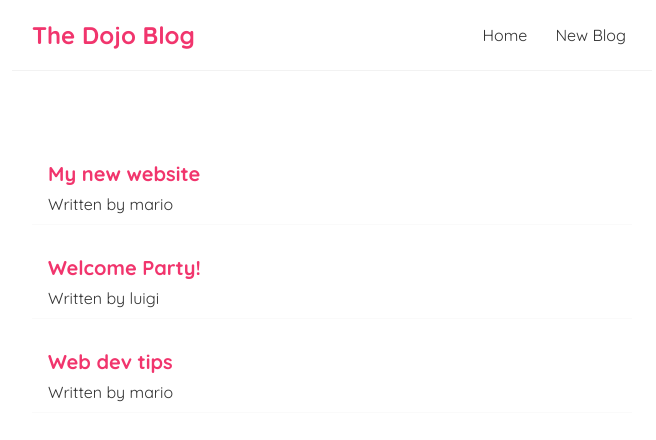
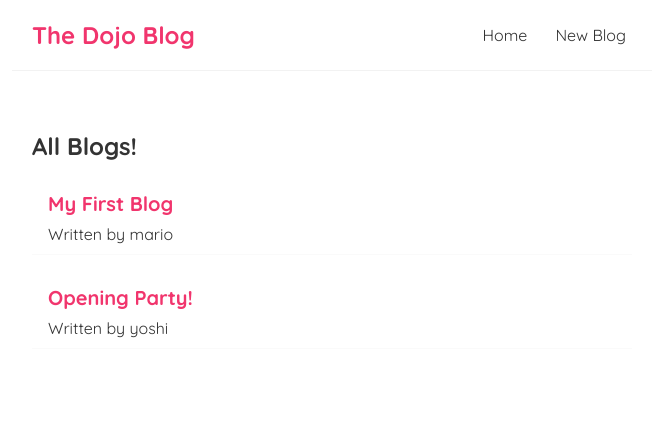
Before and after one commit to bmagdalenaa/dojo-blog, a React (Create React App) app: page / in a window 1280 px wide. Shown: the top 440 px of the page, without its empty margins (308-964 px from the left). Built offline with nearby package versions, Linux system fonts and the light colour scheme; data requests are answered from the project's data file.

Commit message:
New files

```diff
--- /dev/null
+++ b/data/db.json
@@ -0,0 +1,16 @@
+{
+    "blogs": [
+        {
+            "title": "My First Blog",
+            "body": "Why do we use it?\nIt is a long established fact that a reader will be distracted.",
+            "author": "mario",
+            "id": "1"
+        },
+        {
+            "title": "Opening Party!",
+            "body": "Why do we use it?\nIt is a long established fact that a reader will be distracted.",
+            "author": "yoshi",
+            "id": "2"
+        }
+    ]
+}
--- a/src/App.js
+++ b/src/App.js
@@ -1,15 +1,31 @@
 //import './App.css';
+
 import Navbar from './Navbar';
 import Home from './Home';
+import { BrowserRouter as Router, Route, Switch } from 'react-router-dom';
+import Create from './Create';
+import BlogDetails from './BlogDetails';
 
-function App() { //this is root component of the application and the first component that gets rendered to the dom, it sits at the very top of the application
+function App() {
   return (
-    <div className="App">
-      <Navbar /> {/* Navbar from the import at the top of the file */}
-      <div className="content">
-        <Home />
+    <Router>
+      <div className="App">
+        <Navbar />
+        <div className="content">
+          <Switch>
+            <Route exact path="/">
+              <Home />
+            </Route>
+            <Route path="/create">
+              <Create />
+            </Route>
+            <Route path="/blogs/:id">
+              <BlogDetails />
+            </Route>
+          </Switch>
+        </div>
       </div>
-    </div>
+    </Router>
   );
 }
 
--- /dev/null
+++ b/src/BlogDetails.js
@@ -0,0 +1,24 @@
+import {useParams} from "react-router-dom";
+import useFetch from './useFetch';
+
+const BlogDetails = () => {
+const { id } = useParams();
+const { data: blog, error, isPending} = useFetch('http://localhost:8000/blogs/' + id );
+
+    return (
+        <div className="blog-details">
+            {/* <h2>Blog Details - {id}</h2> */}
+            {isPending && <div>Loading...</div>}
+            { error && <div> {error} </div>}
+            { blog &&(
+                <article>
+                    <h2>{blog.title}</h2>
+                    <p>Written by {blog.author}</p>
+                    <div>{blog.body}</div>
+                </article>
+            )}
+        </div>
+    );
+}
+
+export default BlogDetails;
--- a/src/BlogList.js
+++ b/src/BlogList.js
@@ -1,4 +1,6 @@
-const BlogList = ({blogs,title}) => {
+import {Link} from "react-router-dom";
+
+const BlogList = ({blogs, title}) => {
 
 // This can be done in shorter form as above.
 // const BlogList = (props) => {
@@ -8,10 +10,14 @@ const BlogList = ({blogs,title}) => {
 
     return (
         <div className="blog-list">
+            <h2>{title}</h2>
             { blogs.map((blog) =>(
                 <div className="blog-preview" key ={blog.id}>
+                    <Link to={`/blogs/${blog.id}`}>
                     <h2>{blog.title}</h2>
                     <p>Written by {blog.author}</p>
+                     {/* <button onClick={() => handleDelete(blog.id)}>Delete blog</button> anonymous function */}
+                    </Link>
                 </div>
             ))}
         </div>
--- /dev/null
+++ b/src/Create.js
@@ -0,0 +1,9 @@
+const Create = () => {
+    return(
+        <div className="create">
+            <h2>Add a New Blog</h2>
+        </div>
+    );
+}
+
+export default Create;
--- a/src/Home.js
+++ b/src/Home.js
@@ -1,16 +1,17 @@
-import { useState } from 'react';
+import { useEffect, useState } from 'react';
 import BlogList from './BlogList';
+import useFetch from './useFetch';
 
 const Home = () => { // Home is the parent component for props
-    const [blogs, setBlogs] = useState([
-        { title: 'My new website', body: 'lorem ipsum something', author: 'mario', id: 1},
-        { title: 'Welcome Party!', body: 'ipsum cool', author: 'luigi', id: 2},
-        { title: 'Web dev tips', body: 'lorem something', author: 'mario', id: 3}
-]);
+    const{data: blogs, isPending, error} = useFetch('http://localhost:8000/blogs');
 
     return (
         <div className="home">
-             <BlogList blogs ={blogs} /> {/*This is the Child component for props*/}
+            {error && <div>{error}</div>}
+            {/* if pending is true, show a loading message */}
+            {isPending && <div>Loading...</div>}
+            {blogs && <BlogList blogs ={blogs} title="All Blogs!"/>} {/*This is the Child component for props*/}
+            {/* the line above will check the condition on the left side frist before moving to the right side of the condition. IF it does not happen, it will not execute the right side. */}
         </div>
     );
 }
@@ -62,7 +63,7 @@ export default Home;
 //         </div>
 //     );
 
-// Example 3
+// Example 3 -- setting array of blogs
 // const Home = () => {
 //     const [blogs, setBlogs] = useState([
 //         { title: 'My new website', body: 'lorem ipsum something', author: 'mario', id: 1},
@@ -81,3 +82,102 @@ export default Home;
 //         </div>
 //     );
 // }
+
+// example 4
+// const Home = () => { // Home is the parent component for props
+//     const [blogs, setBlogs] = useState([
+//         { title: 'My new website', body: 'lorem ipsum something', author: 'mario', id: 1},
+//         { title: 'Welcome Party!', body: 'ipsum cool', author: 'luigi', id: 2},
+//         { title: 'Web dev tips', body: 'lorem something', author: 'mario', id: 3}
+// ]);
+
+// const handleDelete = (id) => {
+
+//     return (
+//         <div className="home">
+//              <BlogList blogs ={blogs} title="All Blogs!" /> {/*This is the Child component for props*/}
+//              <BlogList blogs ={blogs.filter((blog) =>blog.author === 'mario' )} title="Mario's Blogs" />
+//         </div>
+//     );
+// }
+
+// Example 5   - delete with interactive button
+// const handleDelete = (id) => {
+//     const newBlogs =  blogs.filter(blog => blog.id !== id);
+//     setBlogs(newBlogs);
+// }
+
+//     return (
+//         <div className="home">
+//              <BlogList blogs ={blogs} title="All Blogs!"  handleDelete= {handleDelete} /> {/*This is the Child component for props*/}
+//         </div>
+//     );
+// }
+
+// from BlogList.js
+// const BlogList = ({blogs, title, handleDelete}) => {
+//         return (
+//             <div className="blog-list">
+//                 <h2>{title}</h2>
+//                 { blogs.map((blog) =>(
+//                     <div className="blog-preview" key ={blog.id}>
+//                         <h2>{blog.title}</h2>
+//                         <p>Written by {blog.author}</p>
+//                          <button onClick={() => handleDelete(blog.id)}>Delete blog</button> {/*anonymous function */}
+//                     </div>
+//                 ))}
+//             </div>
+//         );
+//     }
+
+// Example 6: hooks
+
+// onst [name, setName] = useState('mario');
+
+// const handleDelete = (id) => {
+//     const newBlogs =  blogs.filter(blog => blog.id !== id);
+//     setBlogs(newBlogs);
+// }
+
+// // Hook
+// useEffect(() => {// This will run every time there is  re-render when the page loads and when there are changes.
+//     console.log('Use effect run')
+//     console.log(blogs);
+//     console.log(name);
+//     },[name]); //using square brackets ensure that the useEffect hook only happens after the first initial render. When the state changes, it wont run it again.
+
+//     return (
+//         <div className="home">
+//              <BlogList blogs ={blogs} title="All Blogs!"  handleDelete= {handleDelete} /> {/*This is the Child component for props*/}
+//             <button onClick={() => setName('Luigi')}>Change name</button>
+//             <p>{name}</p>
+//         </div>
+//     );
+// }
+// Example 7 -- loading Message
+// first make the variable
+// const [isPending, setIsPending] = useState(true);
+
+// second: add it
+// return (
+//     <div className="home">
+//         {/* if pending is true, show a loading message */}
+//         {isPending && <div>Loading...</div>}
+//         {blogs && <BlogList blogs ={blogs} title="All Blogs!"/>} {/*This is the Child component for props*/}
+//         {/* the line above will check the condition on the left side frist before moving to the right side of the condition. IF it does not happen, it will not execute the right side. */}
+
+//     </div>
+// );
+
+// third: set it
+// useEffect(() => {// This will run every time there is  re-render when the page loads and when there are changes.
+//     fetch('http://localhost:8000/blogs')
+//     .then(res =>{ // responce object to get json.
+//         return res.json(); // passes json to a javascript for us.
+//     })
+//     .then(data => { // takes in the actual data.
+//         console.log(data);
+//         setBlogs(data);
+//         setIsPending(false); // changes
+//     })
+//     }, []);
--- a/src/Navbar.js
+++ b/src/Navbar.js
@@ -1,4 +1,5 @@
 // components are functions that returns a jsx template and then that function is exported at the bottom of the file.
+import {Link} from 'react-router-dom';
 
 // using a snippet to create a functional component  - use sfc + tab to create a stateless functional component
 const Navbar = () => {
@@ -6,7 +7,6 @@ const Navbar = () => {
         <nav className="navbar">
             <h1>The Dojo Blog</h1>
             <div className="links">
-                <a href="/">Home</a>
                  {/* For styling directly on file
                  <a href="/create" style={{
                     // First set of curly brackets are a dynamic value and second is the js object
@@ -15,7 +15,8 @@ const Navbar = () => {
                     backgroundColor: '#f1356d',
                     borderRadius:'8px'
                  }}>New Blog</a> */}
-                 <a href="/create">New Blog</a>
+                <Link to="/">Home</Link>
+                <Link to="/create">New Blog</Link>
             </div>
         </nav>
     );
--- a/src/index.css
+++ b/src/index.css
@@ -49,3 +49,6 @@
   color: #f1356d;
   margin-bottom: 8px;
 }
+.blog-preview a{
+  text-decoration: none;
+}
--- /dev/null
+++ b/src/useFetch.js
@@ -0,0 +1,42 @@
+import{useState, useEffect} from 'react';
+
+// Creating custom hooks
+const useFetch = (url) => {
+    const [data, setData] = useState(null);
+    const [isPending, setIsPending] = useState(true);
+    const [error, setError] = useState(null);
+
+    // Hook
+    useEffect(() => {// This will run every time there is  re-render when the page loads and when there are changes.
+         const abortCont = new AbortController();
+
+        setTimeout(() =>  {// Sets a timer
+            fetch(url, {signal: abortCont.signal})
+                .then(res => { // responce object to get json.
+                    if(!res.ok){
+                        throw Error('Could not fetch the data for that resource.');
+                    }
+                    return res.json(); // passes json to a javascript for us.
+                })
+                .then(data => { // takes in the actual data.
+                    setData(data);
+                    setIsPending(false);
+                    setError(null);
+                })
+                .catch(err => { // catches any kind of network error
+                    if(err.name === 'AbortError'){
+                        console.log('fetch aborted')
+                    } else{
+                       setIsPending(false);
+                       setError(err.message);
+                    }
+                })
+            }, 1000);
+
+            return () => abortCont.abort();// aborts whatever is associated with it. This case it is fetch.
+        }, [url]); //using square brackets ensure that the useEffect hook only happens after the first initial render. When the state changes, it wont run it again.
+
+        return{data, isPending, error};
+ }
+
+export default useFetch;
```
